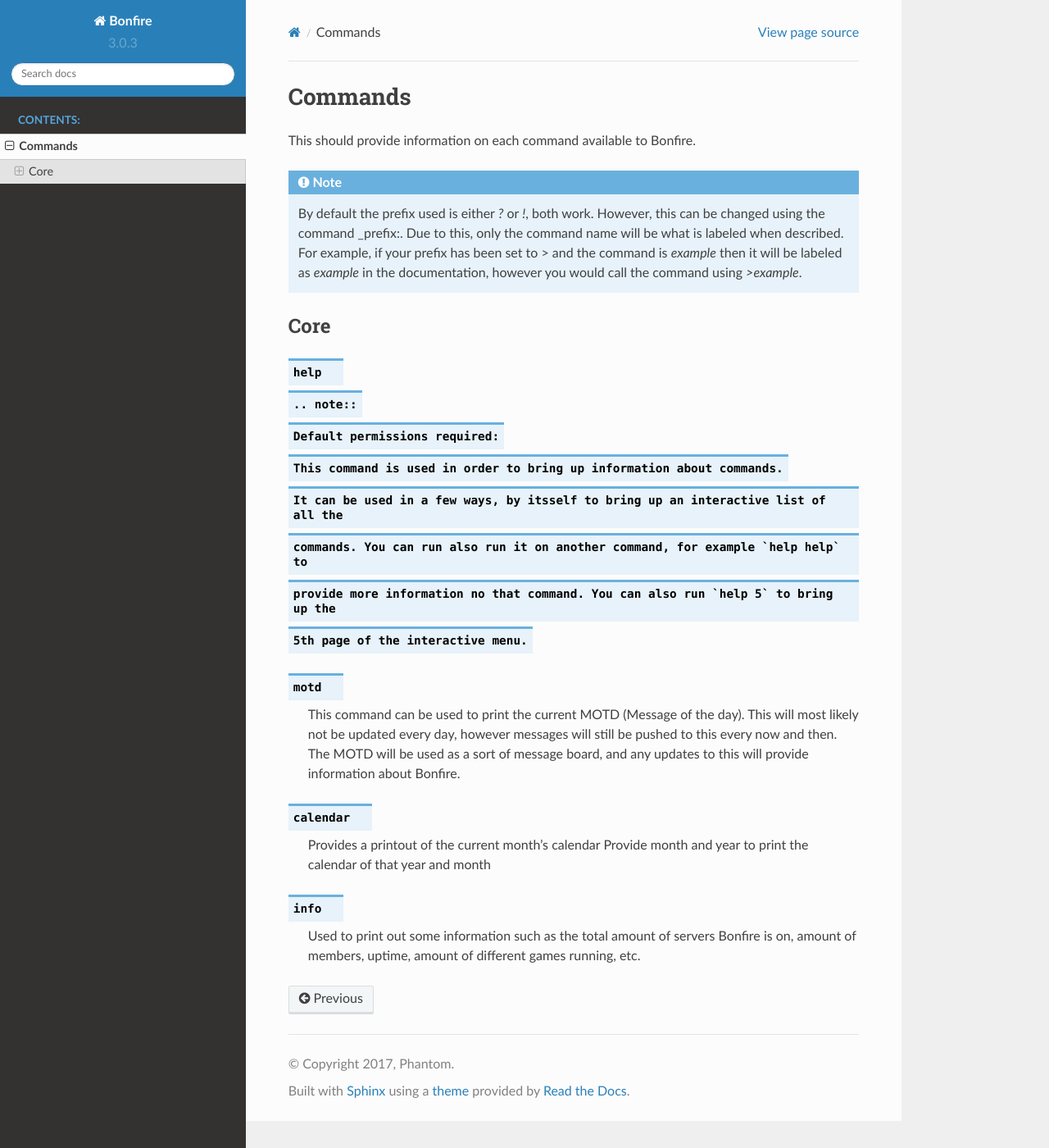
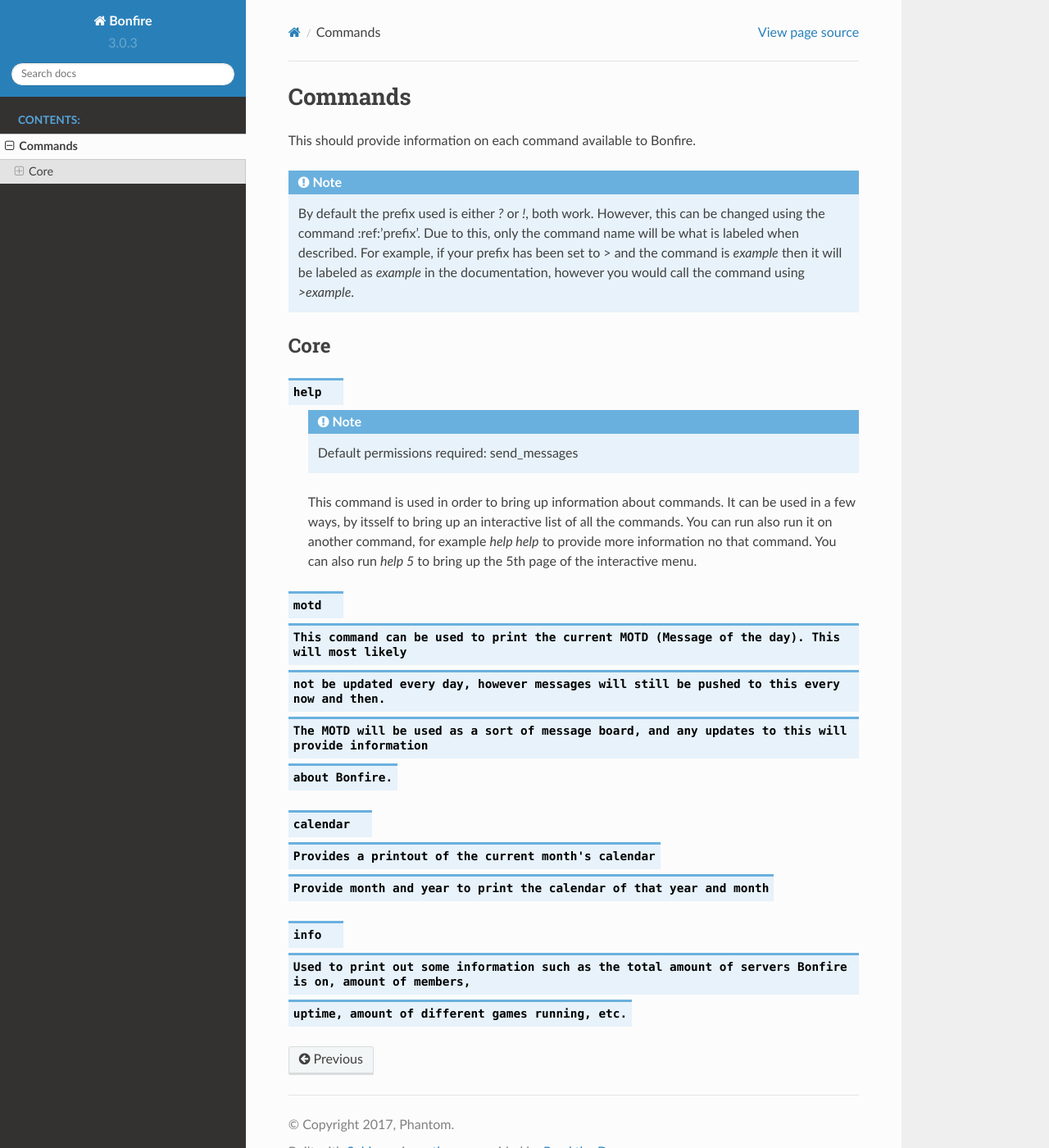
Before and after one commit to Phxntxm/Bonfire, a Sphinx documentation site: the page built from docs/commands.rst, in a window 1280 px wide and 1400 px high. Shown: the whole window at 82% size. Built offline with Sphinx 7.4.7 and the Read the Docs theme 2.0.0, drawn with Linux system fonts in a browser that asks for light colours.

```diff
--- a/docs/commands.rst
+++ b/docs/commands.rst
@@ -5,7 +5,7 @@ This should provide information on each command available to Bonfire.
 
 .. note::
    By default the prefix used is either `?` or `!`, both work. However, this can
-   be changed using the command _prefix:. Due to this, only the command name will
+   be changed using the command :ref:'prefix'. Due to this, only the command name will
    be what is labeled when described. For example, if your prefix has been set to >
    and the command is `example` then it will be labeled as `example` in the documentation,
    however you would call the command using `>example`.
@@ -14,8 +14,10 @@ Core
 ----
 
 .. data:: help
+
    .. note::
-      Default permissions required:
+      Default permissions required: send_messages
+
    This command is used in order to bring up information about commands.
    It can be used in a few ways, by itsself to bring up an interactive list of all the
    commands. You can run also run it on another command, for example `help help` to
@@ -23,19 +25,16 @@ Core
    5th page of the interactive menu.
 
 .. data:: motd
-
    This command can be used to print the current MOTD (Message of the day). This will most likely
    not be updated every day, however messages will still be pushed to this every now and then.
    The MOTD will be used as a sort of message board, and any updates to this will provide information
    about Bonfire.
 
 .. data:: calendar
-
    Provides a printout of the current month's calendar
    Provide month and year to print the calendar of that year and month
 
 .. data:: info
-
    Used to print out some information such as the total amount of servers Bonfire is on, amount of members,
    uptime, amount of different games running, etc.
 
```
